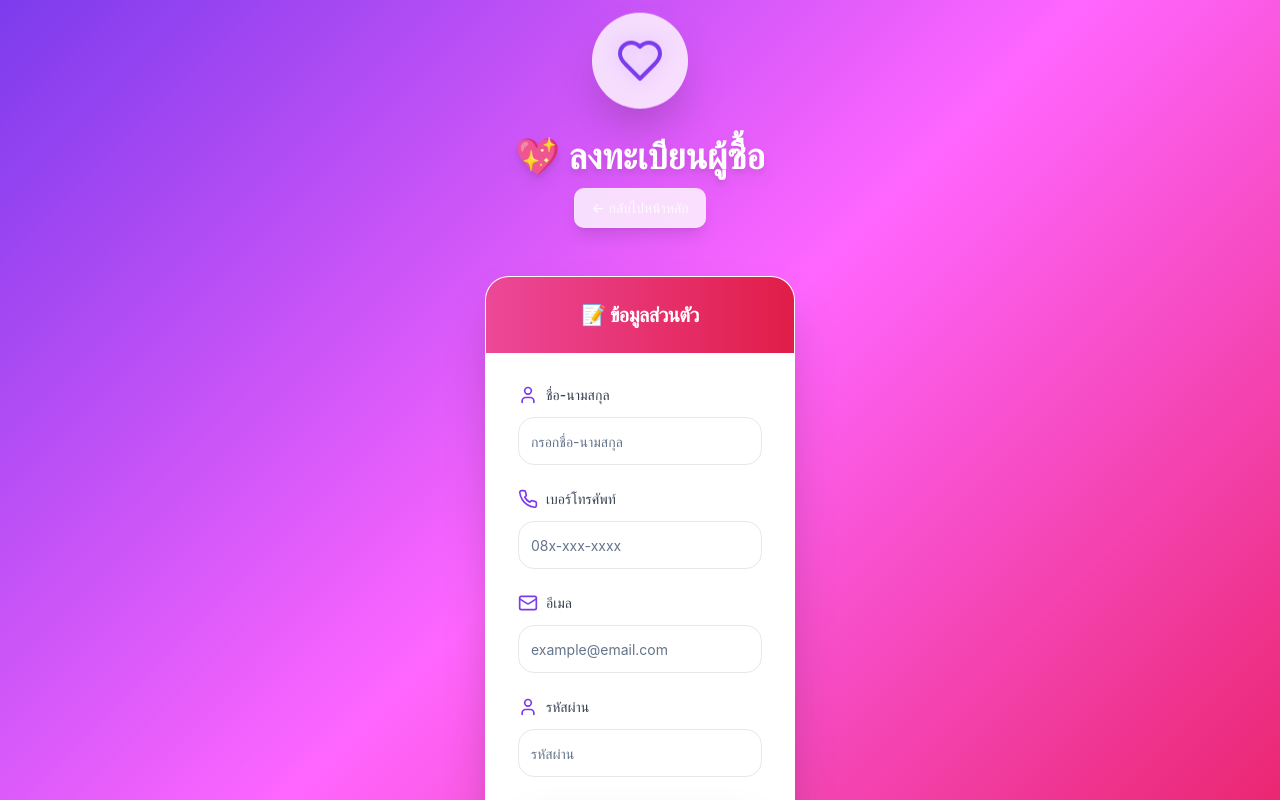
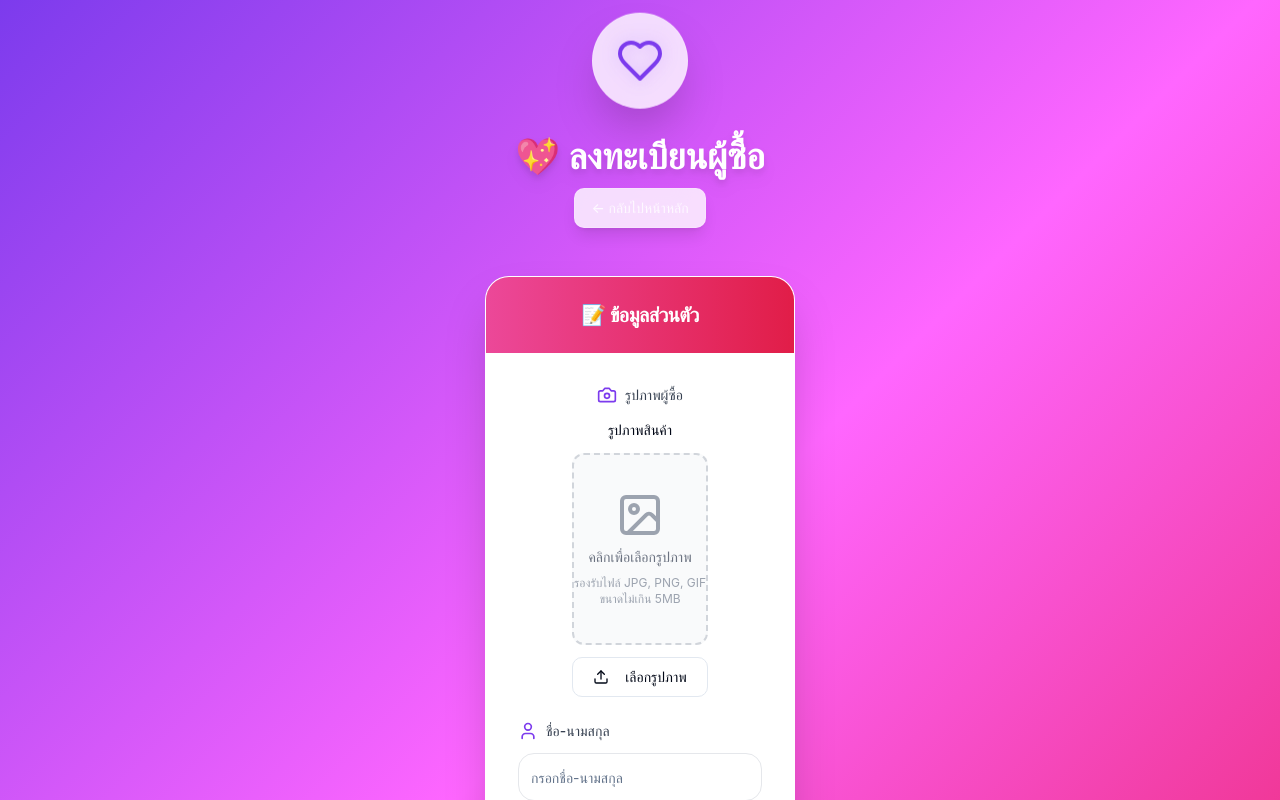
Before and after one commit to prchrada/mobile-product-add, a React (Vite) app: page /login in a window 1280 px wide. Both pictures are taken after a click on the element 640 px from the left and 532 px from the top of the page. Shown: the top 800 px of the page. Built offline with nearby package versions, Linux system fonts and the light colour scheme.

Commit message:
feat: Add user avatar upload
Add functionality to upload user avatars during registration for both buyers and sellers.

```diff
--- a/src/pages/Login.tsx
+++ b/src/pages/Login.tsx
@@ -5,7 +5,8 @@ import { Card, CardContent, CardHeader, CardTitle } from "@/components/ui/card";
 import { Input } from "@/components/ui/input";
 import { Label } from "@/components/ui/label";
 import { useNavigate } from 'react-router-dom';
-import { Store, ShoppingCart, User, Phone, Mail, CreditCard, MessageSquare, Heart, Sparkles, Crown, Star } from 'lucide-react';
+import { Store, ShoppingCart, User, Phone, Mail, CreditCard, MessageSquare, Heart, Sparkles, Crown, Star, Camera } from 'lucide-react';
+import ImageUpload from '@/components/ImageUpload';
 import { toast } from '@/hooks/use-toast';
 import { signUp, signIn, signInWithNameAndPhone, UserInfo } from '@/utils/userAuth';
 
@@ -19,7 +20,8 @@ const Login = () => {
     email: '',
     password: '',
     promptPay: '',
-    lineId: ''
+    lineId: '',
+    avatarUrl: ''
   });
 
   const handleSubmit = async (e: React.FormEvent) => {
@@ -74,6 +76,7 @@ const Login = () => {
         name: formData.name,
         phone: formData.phone,
         userType: userType!,
+        avatarUrl: formData.avatarUrl,
         promptPay: userType === 'seller' ? formData.promptPay : undefined,
         lineId: userType === 'seller' ? formData.lineId : undefined,
       };
@@ -302,6 +305,24 @@ const Login = () => {
           </CardHeader>
           <CardContent className="p-8">
             <form onSubmit={handleSubmit} className="space-y-6">
+              {/* Avatar Upload */}
+              <div className="text-center">
+                <Label className="flex items-center justify-center text-gray-700 mb-3 font-medium">
+                  <Camera className="w-5 h-5 mr-2 text-primary" />
+                  {userType === 'seller' ? 'รูปภาพผู้ขาย' : 'รูปภาพผู้ซื้อ'}
+                </Label>
+                <div className="flex justify-center">
+                  <ImageUpload
+                    value={formData.avatarUrl}
+                    onChange={(url) => setFormData(prev => ({ ...prev, avatarUrl: url }))}
+                    onError={(error) => toast({
+                      title: "เกิดข้อผิดพลาดในการอัพโหลดรูปภาพ",
+                      description: error,
+                      variant: "destructive",
+                    })}
+                  />
+                </div>
+              </div>
 
               <div>
                 <Label htmlFor="name" className="flex items-center text-gray-700 mb-3 font-medium">
```
